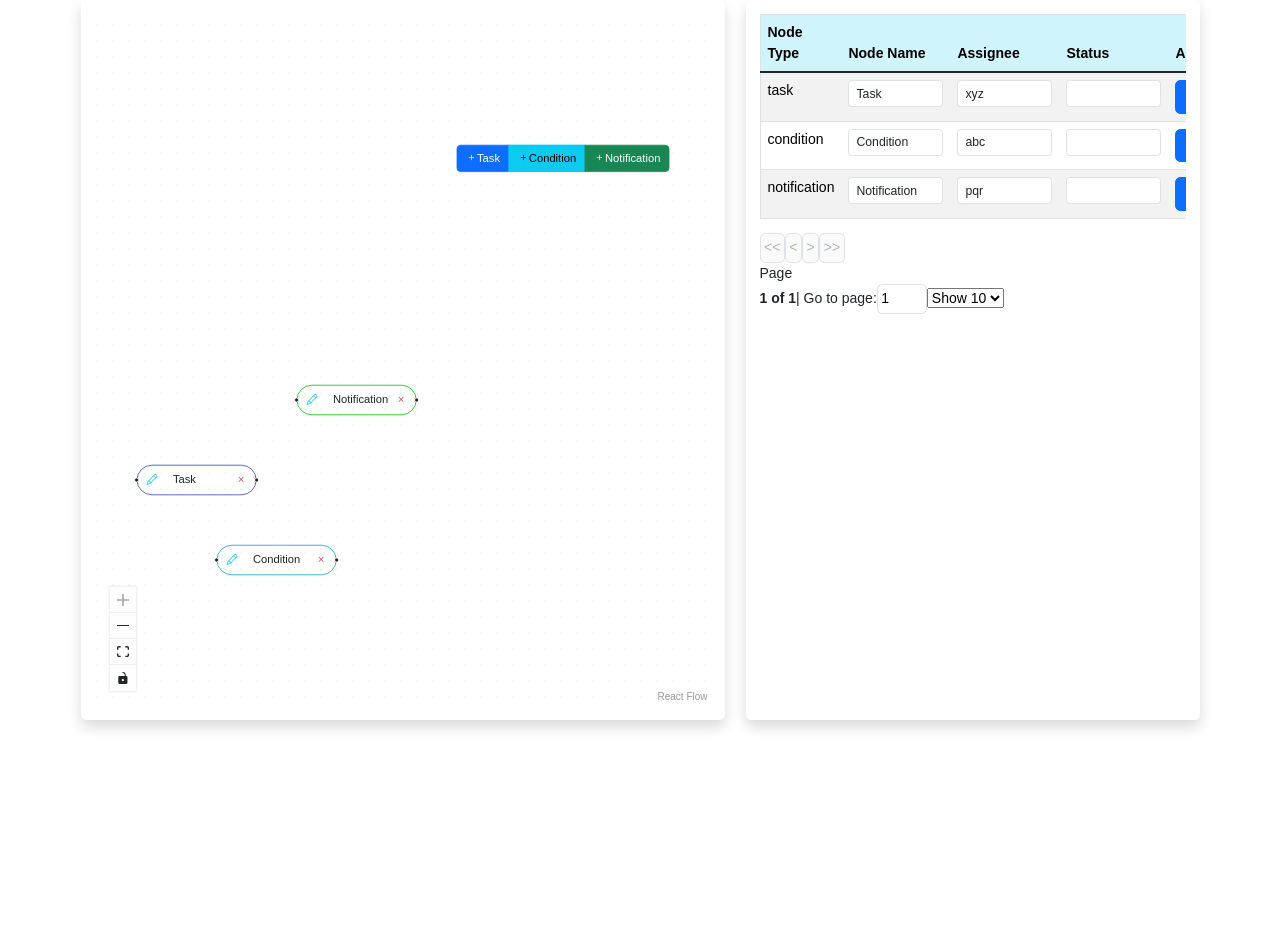
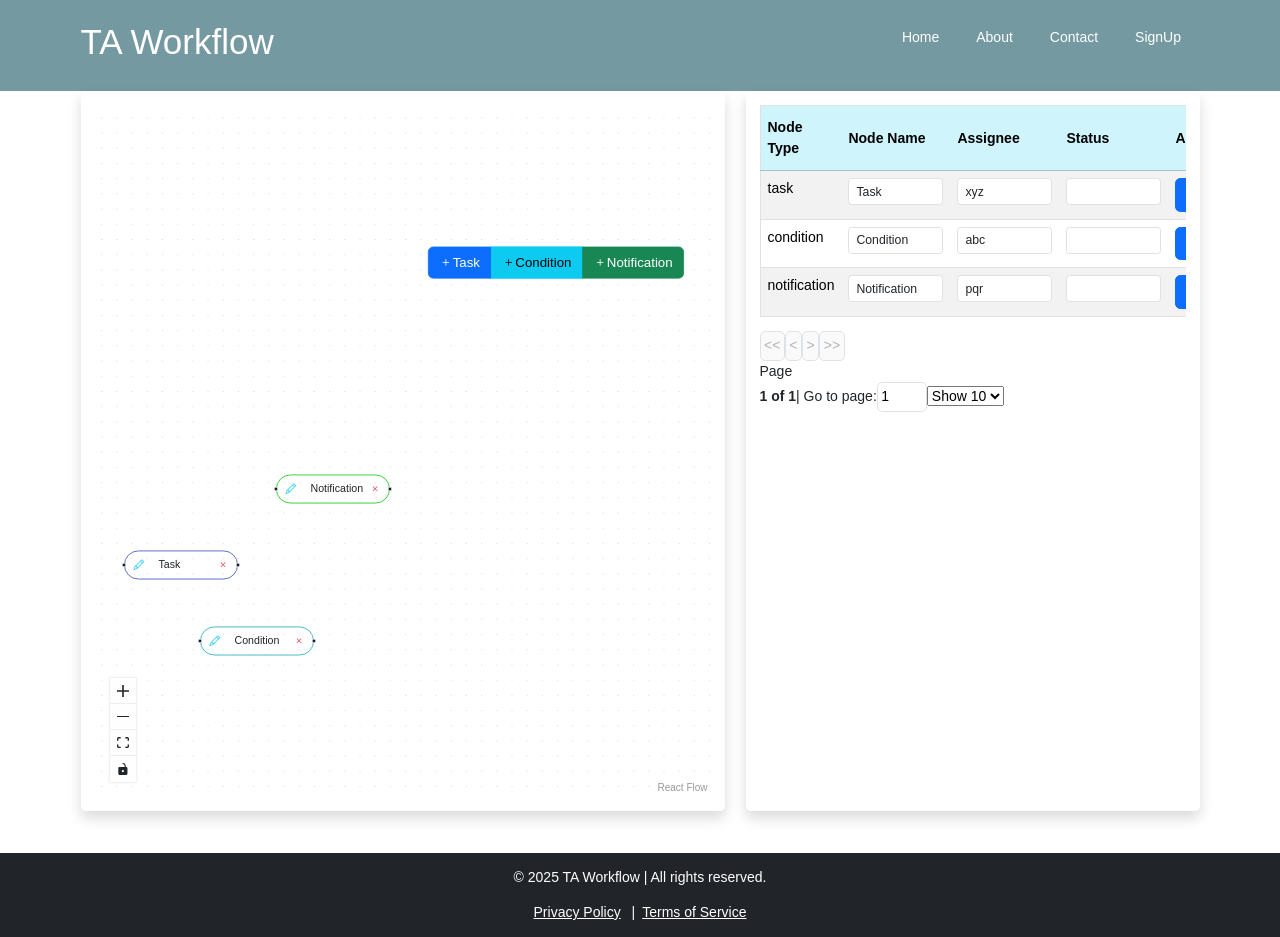
Before and after one commit to v2verma/TA-App, a React (Vite) app: page / in a window 1280 px wide. Before the commit the page ends 800 px from the top, so only its background shows below. Built offline with nearby package versions, Linux system fonts and the light colour scheme.

Commit message:
added header and footer

```diff
--- a/src/App.tsx
+++ b/src/App.tsx
@@ -19,6 +19,8 @@ import { initialEdges, edgeTypes } from "./edges";
 import EditFormForNode from "./components/NodeForm";
 import NodeStateContext, { NodeProperties } from "./context/node-state.context";
 import NodeDataGrid from "./components/NodeDataGrid";
+import Header from "./components/Header";
+import Footer from "./components/Footer";
 
 export default function App() {
   const [nodes, setNodes, onNodesChange] = useNodesState(initialNodes);
@@ -43,6 +45,8 @@ export default function App() {
   );
 
   return (
+    <>
+      <Header />
       <div className="container">
         <div className="row">
           <ReactFlowProvider>
@@ -76,12 +80,15 @@ export default function App() {
                 className="shadow p-3 mb-5 bg-body rounded"
                 style={{ height: "90vh" }}
               >
-
-              <NodeDataGrid nodes={nodes?.filter((node)=> node.type !== "nodecreator")} />
+                <NodeDataGrid
+                  nodes={nodes?.filter((node) => node.type !== "nodecreator")}
+                />
               </div>
             </div>
           </ReactFlowProvider>
         </div>
       </div>
+      <Footer />
+    </>
   );
 }
--- /dev/null
+++ b/src/components/Footer.tsx
@@ -0,0 +1,13 @@
+const Footer = () => {
+  return (
+    <footer className="bg-dark text-white text-center py-3">
+      <p>&copy; 2025 TA Workflow | All rights reserved.</p>
+      <div>
+        <a href="#" className="text-white mx-2">Privacy Policy</a> |
+        <a href="#" className="text-white mx-2">Terms of Service</a>
+      </div>
+    </footer>
+  );
+};
+
+export default Footer;
--- /dev/null
+++ b/src/components/Header.tsx
@@ -0,0 +1,25 @@
+const Header = () => {
+  return (
+    <header className="text-white p-4" style={{background: "rgb(117 153 161)"}}>
+      <div className="container">
+        <div className="row">
+          <div className="col">
+            <h1>TA Workflow</h1>
+          </div>
+          <div className="col text-right">
+            <nav>
+              <ul className="list-unstyled d-flex justify-content-end">
+                <li><a className="btn btn-default text-white mx-2">Home</a></li>
+                <li><a className="btn btn-default text-white mx-2">About</a></li>
+                <li><a className="btn btn-default text-white mx-2">Contact</a></li>
+                <li><a className="btn btn-default text-white mx-2">SignUp</a></li>
+              </ul>
+            </nav>
+          </div>
+        </div>
+      </div>
+    </header>
+  );
+};
+
+export default Header;
--- a/src/components/NodeDataGrid.tsx
+++ b/src/components/NodeDataGrid.tsx
@@ -13,7 +13,6 @@ import { EditableCell } from './EditableCell';
 
 
 const NodeDataGrid = (props: {nodes: AppNode[]}) => {
-    // console.log("PROPS", props)
     const { setNodes } = useReactFlow();
     const [data, setData] = useState(props?.nodes?.map(node=>{return {...node, ...node.data}}));
     const columns = useMemo(()=>[
@@ -50,7 +49,6 @@ const NodeDataGrid = (props: {nodes: AppNode[]}) => {
           accessorKey: 'actions',
           cell: ({ row, saveData }) => (
             <button className='btn btn-primary' onClick={() =>{
-              // console.log("SAVE", row)
               return setNodes((prevNodes) => prevNodes.map((node)=> node.id === `${parseInt(row.id)+1}` ? {
                     ...node,
                     data: {
@@ -94,12 +92,10 @@ const NodeDataGrid = (props: {nodes: AppNode[]}) => {
     setData(props?.nodes?.map(node=>{return {...node, ...node.data}}))
   },[props])
 
-  console.log("DATA", data)
-
   return (
     <div className="table-responsive">
       <table className="table table-striped">
-        <thead className='table-info'>
+        <thead className='table-info' style={{height: '65px', verticalAlign: 'middle'}}>
           {table.getHeaderGroups().map(headerGroup => (
             <tr key={headerGroup.id}>
               {headerGroup.headers.map(header => (
@@ -117,7 +113,7 @@ const NodeDataGrid = (props: {nodes: AppNode[]}) => {
             </tr>
           ))}
         </thead>
-        <tbody className='table-group-divider'>
+        <tbody>
           {table.getRowModel().rows.map(row => (
             <tr key={row.id}>
               {row.getVisibleCells().map(cell => {
--- a/src/components/NodeForm.tsx
+++ b/src/components/NodeForm.tsx
@@ -5,7 +5,7 @@ import { useReactFlow } from "@xyflow/react";
 
 const NodeForm = () => {
   const { openNode, setOpenNode } = useContext(NodeContext);
-  const { nodeId="1", nodeType } = openNode;
+  const { nodeId="1", nodeType, id } = openNode;
   const {
     register,
     handleSubmit,
@@ -43,7 +43,7 @@ const NodeForm = () => {
           <div className="modal-content">
             <div className="modal-header">
               <h5 className="modal-title">
-                Update {nodeType?.toUpperCase()} #{nodeId}
+                Update {nodeType?.toUpperCase()} #{id}
               </h5>
               <button
                 type="button"
--- a/src/context/node-state.context.ts
+++ b/src/context/node-state.context.ts
@@ -1,6 +1,7 @@
 import { createContext, Dispatch, SetStateAction } from 'react';
 
 export interface NodeProperties {
+  id?: string,
   nodeId?: string,
   nodeType?: string,
   isOpen: boolean
--- a/src/nodes/CustomNode.tsx
+++ b/src/nodes/CustomNode.tsx
@@ -8,7 +8,7 @@ export function CustomNode({ data: { nodeID, nodeType, nodename }, id }: NodePro
   const { setOpenNode } = useContext(NodeStateContext);
 
   const handleNode = () => {
-    setOpenNode({isOpen: true, nodeId: id, nodeType: nodeType});
+    setOpenNode({isOpen: true, nodeId: id, nodeType: nodeType, id: `${nodeID}`});
   }
   const nodeColorPalate: {task: string, condition: string, notification: string} = {
     'task': '#3244be',
--- a/src/nodes/NodeCreator.tsx
+++ b/src/nodes/NodeCreator.tsx
@@ -30,7 +30,7 @@ export default function NodeCreator() {
 
   return (
     <div
-      className="btn-group btn-group-md"
+      className="btn-group btn-group-lg"
       role="group"
       aria-label="create node type"
     >
@@ -39,7 +39,7 @@ export default function NodeCreator() {
           <button
             key={item.type}
             className={item.style}
-            title="create task node"
+            title={`create ${item.type} node`}
             onClick={() =>
               onProviderClick({ name: `${item.name}`, code: `${item.type}` })
             }
```
Lines whose indentation alone changed are shown as unchanged.
